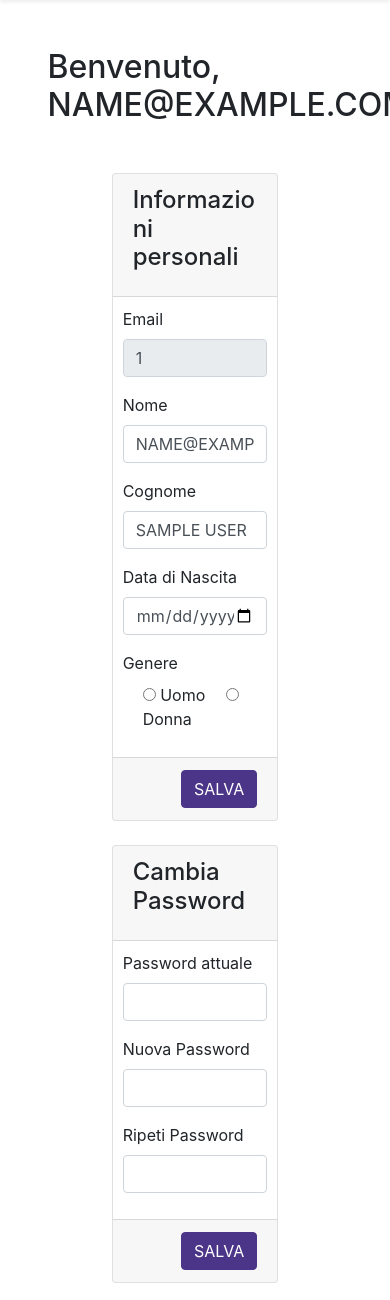
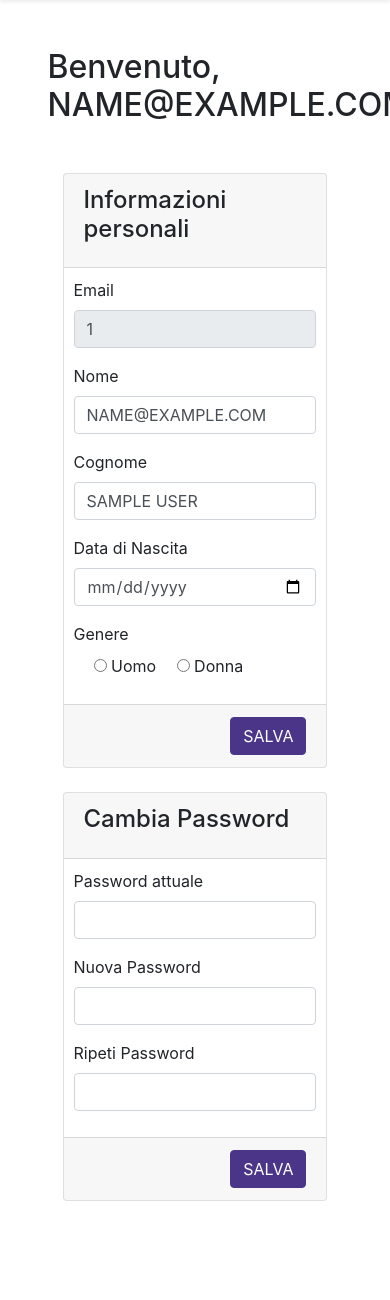
Before and after one commit to yukienomiya/loaDay, a PHP site: page /profile.php in a window 390 px wide; the page is wider, and only the part inside the window is pictured. Shown: the part 70-1370 px from the top of that part. Run offline with PHP 8.4, Linux system fonts and the light colour scheme; the visitor is signed in with stand-in values (Sample User, id 1); tables that the repository leaves empty or names only in its code hold one stand-in row (values such as "Sample post"); some libraries are stand-ins or nearby versions.

Commit message:
Fix responsiveness

```diff
--- a/frontend/aboutUs.php
+++ b/frontend/aboutUs.php
@@ -9,12 +9,12 @@
     <head>
         <title>loaDay - About Us</title>   <!--titolo della pgina-->
         <meta charset="utf-8"/> <!--imposto la codifica della pagina-->
-        <meta name="viewport" content="width-device-width, initial-scale=1"/>   <!--faccio in modo che la visualizzazione della pagina si adatti ad ogni tipo di dispositivo-->
+        <meta name="viewport" content="width=device-width, initial-scale=1"/>   <!--faccio in modo che la visualizzazione della pagina si adatti ad ogni tipo di dispositivo-->
         <script src="node_modules/jquery/dist/jquery.min.js"></script>  <!--importo file jquery-->
         <script src="node_modules/bootstrap/dist/js/bootstrap.min.js"></script> <!--importo file di bootstrap-->
         <link rel="stylesheet" type="text/css" href="main.css"> <!--importo file di bootstrap-->
         <link rel="stylesheet" type="text/css" href="style.css">  <!--importo il file personalizzato .css-->
-        <script type="text/javascript" src="main.js"></script>  <!--importo classe javascript-->
+        <script type="text/javascript" src="js/main.js"></script>  <!--importo classe javascript-->
 
         <script>
             $(function () {
--- a/frontend/home.php
+++ b/frontend/home.php
@@ -13,6 +13,8 @@
 <html>
   <head>
     <title>loaDay - Home Page</title>
+    <meta charset="utf-8"/> <!--imposto la codifica della pagina-->
+    <meta name="viewport" content="width=device-width, initial-scale=1"/>   <!--faccio in modo che la visualizzazione della pagina si adatti ad ogni tipo di dispositivo-->
     <link rel="stylesheet" type="text/css" href="main.css">
     <link rel="stylesheet" type="text/css" href="style.css">
 
--- a/frontend/profile.php
+++ b/frontend/profile.php
@@ -10,7 +10,7 @@
     <head>
         <title>loaDay - Profilo</title>   <!--titolo della pgina-->
         <meta charset="utf-8"/> <!--imposto la codifica della pagina-->
-        <meta name="viewport" content="width-device-width, initial-scale=1"/>   <!--faccio in modo che la visualizzazione della pagina si adatti ad ogni tipo di dispositivo-->
+        <meta name="viewport" content="width=device-width, initial-scale=1"/>   <!--faccio in modo che la visualizzazione della pagina si adatti ad ogni tipo di dispositivo-->
 
         <!-- Bootstrap CSS -->
         <script src="node_modules/jquery/dist/jquery.min.js"></script>
@@ -69,7 +69,7 @@
 
         <div class="container container-fluid mt-6 margin-bottom-small col-10">
             <h2 class="mt-5 mb-5">Benvenuto, <?= strtoupper($row[2]) ?></h2>
-            <div class="container container-fluid mt-5 margin-bottom-small col-8">
+            <div class="container container-fluid mt-5 margin-bottom-small col-lg-8">
                 <div class="row">
                     <div id="refresh" class="col-md-12">
                     <form id="valida" class="form-registration" method="POST" name="modifica" novalidate>
--- a/frontend/registration.html
+++ b/frontend/registration.html
@@ -2,7 +2,7 @@
     <head>
         <title>loaDay - Registrazione Utente</title>
         <meta charset="utf-8"/>
-        <meta name="viewport" content="width-device-width, initial-scale=1"/>
+        <meta name="viewport" content="width=device-width, initial-scale=1"/>
         <script type="text/javascript" lang="javascript" src="js/validaRegistration.js"></script>
         <script type="text/javascript" src="node_modules/bootstrap/dist/js/bootstrap.bundle.min.js"></script>
         <script src="node_modules/jquery/dist/jquery.min.js"></script>
```
